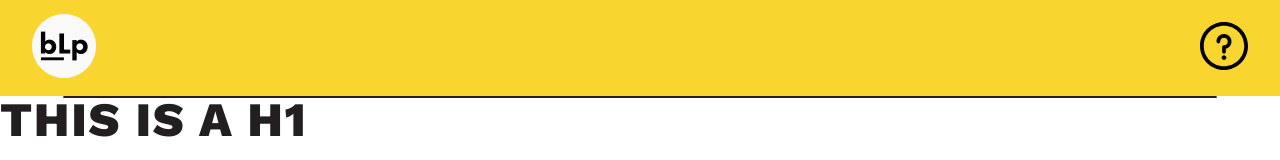
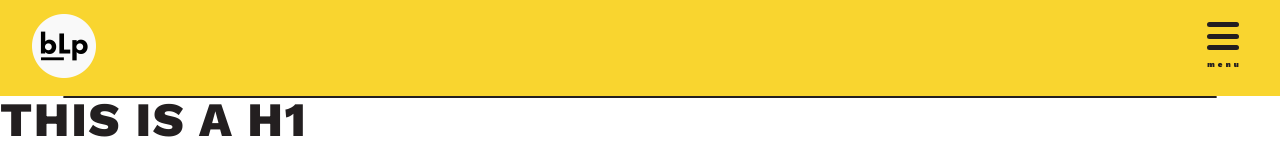
Before and after one commit to founders-programme-2/business-launchpad, a React (Create React App) app in the folder client/: page / in a window 1280 px wide. Shown: the top 160 px of the page. Built offline with nearby package versions, Linux system fonts and the light colour scheme; what react-router-prop-types would draw is missing.

Commit message:
Add prop to landing

```diff
--- a/client/src/components/Landing.js
+++ b/client/src/components/Landing.js
@@ -5,7 +5,7 @@ class Landing extends Component {
   render() {
     return (
       <Fragment>
-        <CHeader />
+        <CHeader menu />
         <h1>This is a h1</h1>
       </Fragment>
     );
```
